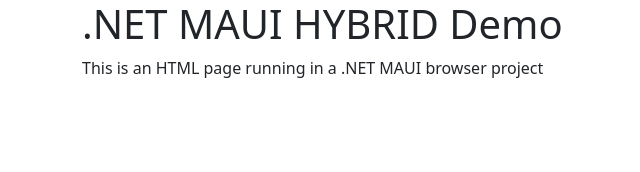
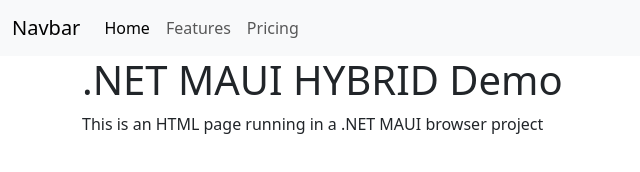
Before and after one commit to nwhite76/hybrid_app_demo, a plain HTML site: page index.html in a window 1280 px wide. Shown: the whole page, without its empty margins (0-640 px from the left). Drawn offline with nearby package versions, Linux system fonts and the light colour scheme.

Commit message:
Implement navigation bar in index.html
Added a navigation bar to the HTML structure.

```diff
--- a/index.html
+++ b/index.html
@@ -7,6 +7,27 @@
     <link href="https://cdn.jsdelivr.net/npm/bootstrap@5.3.8/dist/css/bootstrap.min.css" rel="stylesheet" integrity="sha384-sRIl4kxILFvY47J16cr9ZwB07vP4J8+LH7qKQnuqkuIAvNWLzeN8tE5YBujZqJLB" crossorigin="anonymous">
   </head>
   <body>
+    <nav class="navbar navbar-expand-lg bg-body-tertiary">
+        <div class="container-fluid">
+          <a class="navbar-brand" href="#">Navbar</a>
+          <button class="navbar-toggler" type="button" data-bs-toggle="collapse" data-bs-target="#navbarNav" aria-controls="navbarNav" aria-expanded="false" aria-label="Toggle navigation">
+            <span class="navbar-toggler-icon"></span>
+          </button>
+          <div class="collapse navbar-collapse" id="navbarNav">
+            <ul class="navbar-nav">
+              <li class="nav-item">
+                <a class="nav-link active" aria-current="page" href="#">Home</a>
+              </li>
+              <li class="nav-item">
+                <a class="nav-link" href="#">Features</a>
+              </li>
+              <li class="nav-item">
+                <a class="nav-link" href="#">Pricing</a>
+              </li>
+            </ul>
+          </div>
+        </div>
+      </nav>
     <div class="container-sm">
         <h1>.NET MAUI HYBRID Demo</h1>
         <p>This is an HTML page running in a .NET MAUI browser project</p>
```
